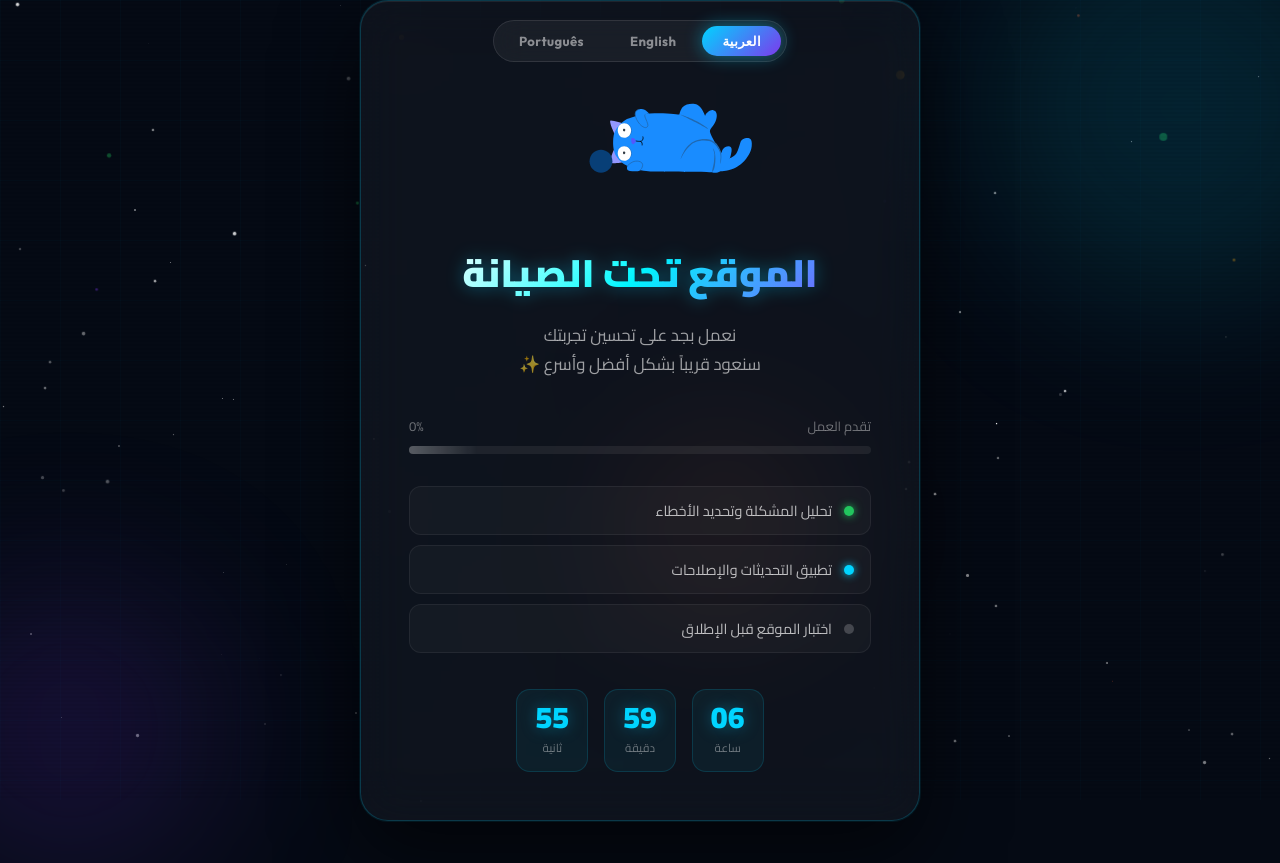
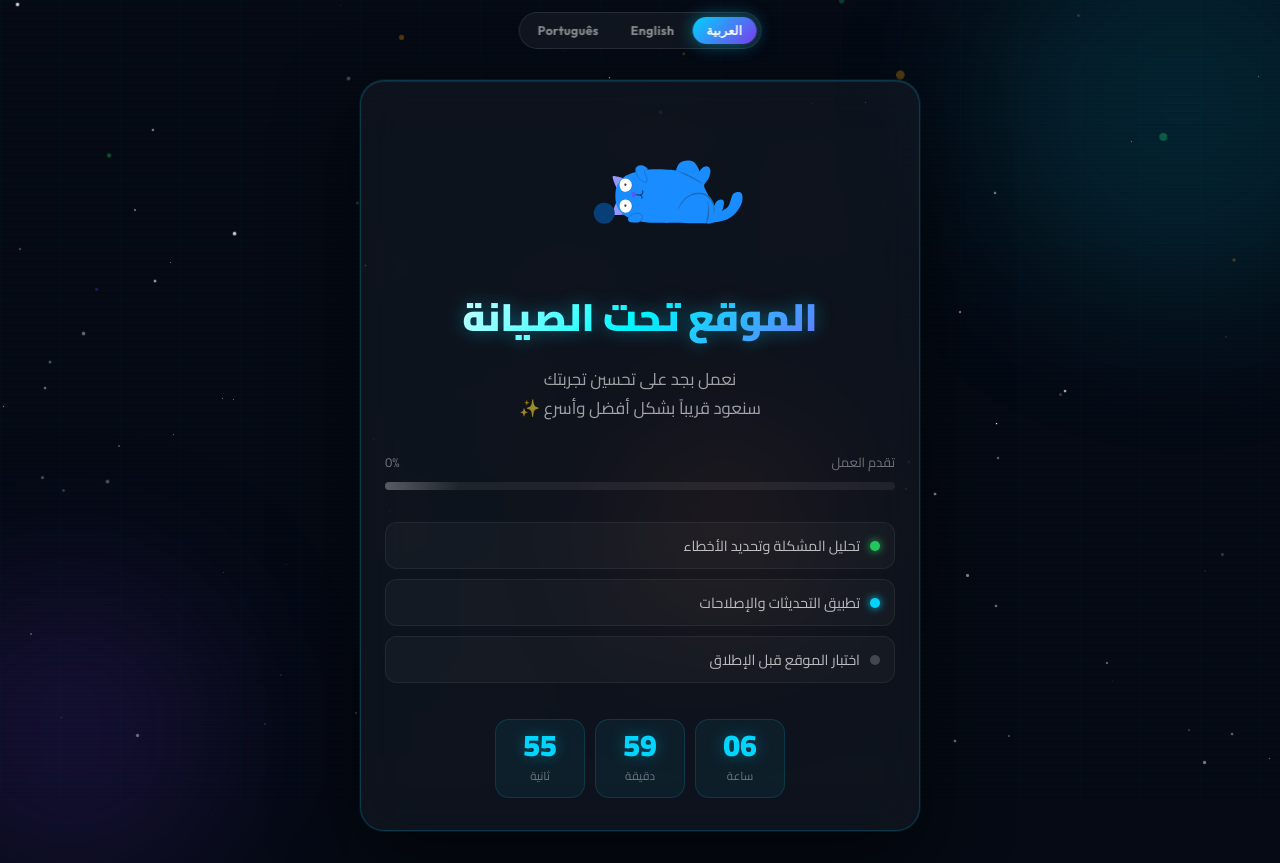
Before and after one commit to fs150/f11-helper, a plain HTML site: page index.html in a window 1280 px wide. Before the commit the page ends 821 px from the top, so only its background shows below. Drawn offline with nearby package versions, Linux system fonts and the light colour scheme.

Commit message:
Update index.html

```diff
--- a/index.html
+++ b/index.html
@@ -15,25 +15,28 @@
     body {
       background: var(--bg); min-height: 100vh;
       display: flex; align-items: center; justify-content: center;
-      overflow: hidden; color: #fff;
+      overflow-x: hidden; overflow-y: auto; color: #fff;
+      padding: 80px 16px 32px;
     }
     body.lang-ar { font-family: 'Cairo', sans-serif; }
     body.lang-en, body.lang-pt { font-family: 'Outfit', sans-serif; }
 
     .lang-bar {
-      position: fixed; top: 20px; left: 50%; transform: translateX(-50%);
-      z-index: 100; display: flex; gap: 6px;
+      position: fixed; top: 12px; left: 50%; transform: translateX(-50%);
+      z-index: 100; display: flex; gap: 4px;
       background: rgba(255,255,255,0.05);
       border: 1px solid rgba(255,255,255,0.1);
-      border-radius: 999px; padding: 5px;
+      border-radius: 999px; padding: 4px;
       backdrop-filter: blur(16px);
+      max-width: calc(100vw - 24px);
+      width: max-content;
     }
     .lang-btn {
-      padding: 7px 20px; border: none; border-radius: 999px;
+      padding: 6px 14px; border: none; border-radius: 999px;
       background: transparent; color: rgba(255,255,255,0.5);
-      font-size: .82rem; font-weight: 700; cursor: pointer;
+      font-size: .78rem; font-weight: 700; cursor: pointer;
       transition: all .25s; font-family: 'Outfit', sans-serif;
-      letter-spacing: .4px;
+      letter-spacing: .3px; white-space: nowrap;
     }
     .lang-btn:hover { color: #fff; background: rgba(255,255,255,0.07); }
     .lang-btn.active {
@@ -90,8 +93,8 @@
       position: relative; z-index: 10;
       background: rgba(255,255,255,.04);
       border: 1px solid rgba(0,212,255,.2);
-      border-radius: 28px; padding: 56px 48px 48px;
-      max-width: 560px; width: 92%; text-align: center;
+      border-radius: 24px; padding: 36px 24px 32px;
+      max-width: 560px; width: 100%; text-align: center;
       backdrop-filter: blur(24px);
       box-shadow: 0 0 0 1px rgba(0,212,255,.08),0 32px 80px rgba(0,0,0,.6),inset 0 1px 0 rgba(255,255,255,.08);
       animation: cardEntrance 1.2s cubic-bezier(.16,1,.3,1) both;
@@ -120,7 +123,7 @@
       0%,100%{filter:brightness(1);}
       50%{filter:brightness(1.2) drop-shadow(0 0 12px rgba(0,212,255,.5));}
     }
-    .subtitle{font-size:1.05rem;color:rgba(255,255,255,.6);line-height:1.7;margin-bottom:36px;}
+    .subtitle{font-size:clamp(.9rem,3.5vw,1.05rem);color:rgba(255,255,255,.6);line-height:1.7;margin-bottom:28px;}
 
     .progress-wrap{margin-bottom:32px;}
     .progress-label{display:flex;justify-content:space-between;font-size:.82rem;color:rgba(255,255,255,.4);margin-bottom:8px;}
@@ -132,7 +135,7 @@
     .steps{display:flex;flex-direction:column;gap:10px;margin-bottom:36px;}
     body.lang-ar .steps{text-align:right;}
     body.lang-en .steps, body.lang-pt .steps{text-align:left;}
-    .step{display:flex;align-items:center;gap:12px;padding:10px 16px;border-radius:12px;background:rgba(255,255,255,.03);border:1px solid rgba(255,255,255,.06);font-size:.9rem;color:rgba(255,255,255,.7);transition:border-color .3s;}
+    .step{display:flex;align-items:center;gap:10px;padding:9px 14px;border-radius:12px;background:rgba(255,255,255,.03);border:1px solid rgba(255,255,255,.06);font-size:clamp(.78rem,3vw,.9rem);color:rgba(255,255,255,.7);transition:border-color .3s;}
     .step:hover{border-color:rgba(0,212,255,.3);}
     .step-dot{width:10px;height:10px;border-radius:50%;flex-shrink:0;}
     .done .step-dot{background:#22c55e;box-shadow:0 0 8px #22c55e;}
@@ -140,10 +143,10 @@
     .todo .step-dot{background:rgba(255,255,255,.2);}
     @keyframes blink{0%,100%{opacity:1;}50%{opacity:.3;}}
 
-    .timer-wrap{display:flex;gap:16px;justify-content:center;}
-    .time-box{display:flex;flex-direction:column;align-items:center;background:rgba(0,212,255,.06);border:1px solid rgba(0,212,255,.15);border-radius:14px;padding:12px 18px;min-width:68px;}
-    .time-num{font-size:1.9rem;font-weight:900;color:var(--primary);font-variant-numeric:tabular-nums;text-shadow:0 0 16px var(--glow);line-height:1;}
-    .time-lbl{font-size:.72rem;color:rgba(255,255,255,.4);margin-top:4px;}
+    .timer-wrap{display:flex;gap:10px;justify-content:center;}
+    .time-box{display:flex;flex-direction:column;align-items:center;background:rgba(0,212,255,.06);border:1px solid rgba(0,212,255,.15);border-radius:14px;padding:10px 12px;min-width:0;flex:1;max-width:90px;}
+    .time-num{font-size:clamp(1.4rem,7vw,1.9rem);font-weight:900;color:var(--primary);font-variant-numeric:tabular-nums;text-shadow:0 0 16px var(--glow);line-height:1;}
+    .time-lbl{font-size:clamp(.6rem,2.5vw,.72rem);color:rgba(255,255,255,.4);margin-top:4px;}
 
     .scanline{position:fixed;inset:0;z-index:1;pointer-events:none;background:repeating-linear-gradient(0deg,transparent,transparent 2px,rgba(0,0,0,.03) 2px,rgba(0,0,0,.03) 4px);}
   </style>
@@ -164,7 +167,7 @@
   <div class="scanline"></div>
 
   <div class="card" id="card">
-    <div id="cat-anim" style="width:240px;height:160px;margin:0 auto 20px;"></div>
+    <div id="cat-anim" style="width:min(220px,60vw);height:min(148px,40vw);margin:0 auto 16px;"></div>
 
     <h1 id="t-title">الموقع تحت الصيانة</h1>
     <p class="subtitle" id="t-subtitle">نعمل بجد على تحسين تجربتك<br/>سنعود قريباً بشكل أفضل وأسرع ✨</p>
```
